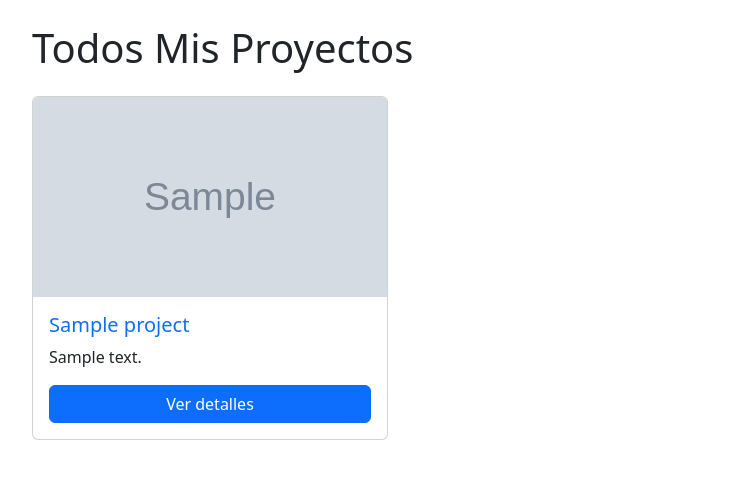
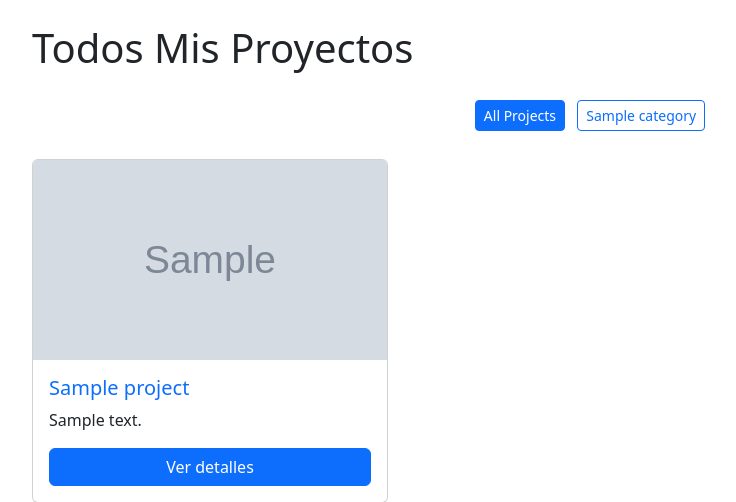
Before and after one commit to marcos-caballeronieto/my-web-portfolio, a Django app: page /projects/ in a window 1280 px wide. Shown: the part 56-558 px from the top of the page, without its empty margins (50-786 px from the left). Run offline with Django 5.2, Linux system fonts and the light colour scheme; tables that the repository leaves empty hold one stand-in row (values such as "Sample post"); grey boxes marked "Sample" are stand-in pictures.

Commit message:
feat(portfolio): Add category filtering for projects
Implements a full category system. Adds a Category model, links it to Projects via a ManyToManyField, updates the admin, and adds filtering logic and buttons to the project list page.

```diff
--- a/portfolio/admin.py
+++ b/portfolio/admin.py
@@ -1,10 +1,12 @@
 from django.contrib import admin
-from .models import Project
+from .models import Project, Category
 
 class ProjectAdmin(admin.ModelAdmin):
     list_display = ('title', 'is_featured')
     list_editable = ('is_featured',)
+    filter_horizontal = ('categories',)
 
 # Register your models here.
 
 admin.site.register(Project, ProjectAdmin)
+admin.site.register(Category)
--- a/portfolio/models.py
+++ b/portfolio/models.py
@@ -1,12 +1,23 @@
 from django.db import models
 
 # Create your models here.
+
+class Category(models.Model):
+    name = models.CharField(max_length=100, unique=True)
+
+    class Meta:
+        verbose_name_plural = "Categories"
+
+    def __str__(self):
+        return self.name
+
 class Project(models.Model):
     title = models.CharField(max_length=200)
     description = models.TextField()
     image = models.ImageField(upload_to='projects/')
     url = models.URLField(blank=True)
     is_featured = models.BooleanField(default=False)
+    categories = models.ManyToManyField(Category, related_name='projects')
 
     def __str__(self):
         return self.title
--- a/portfolio/templates/project_list.html
+++ b/portfolio/templates/project_list.html
@@ -3,6 +3,20 @@
 {% block content %}
     <h1 class="mb-4">Todos Mis Proyectos</h1>
 
+    <div class="text-center mb-4">
+
+        <a href="{% url 'project_list' %}"
+           class="btn {% if not active_category %}btn-primary{% else %}btn-outline-primary{% endif %} btn-sm m-1">
+            All Projects
+        </a>
+
+        {% for category in categories %}
+            <a href="?category={{ category.name }}"
+               class="btn {% if active_category == category.name %}btn-primary{% else %}btn-outline-primary{% endif %} btn-sm m-1">
+                {{ category.name }}
+            </a>
+        {% endfor %}
+    </div>
     <div class="row row-cols-1 row-cols-md-2 row-cols-lg-3 g-4">
 
         {% for project in projects %}
@@ -18,13 +32,15 @@
                             </a>
                         </h5>
                         <p class="card-text">{{ project.description|truncatewords:20 }}</p>
-
                         <a href="{% url 'project_detail' project.pk %}" class="btn btn-primary mt-auto">Ver detalles</a>
                     </div>
                 </div>
             </div>
+
         {% empty %}
-            <p>No hay proyectos para mostrar en este momento.</p>
+            <div class="col">
+                <p>No hay proyectos para mostrar{% if active_category %} en la categoría "{{ active_category }}"{% endif %}.</p>
+            </div>
         {% endfor %}
 
     </div>
--- a/portfolio/views.py
+++ b/portfolio/views.py
@@ -1,5 +1,5 @@
 from django.shortcuts import render, get_object_or_404
-from .models import Project
+from .models import Project, Category
 
 # Create your views here.
 
@@ -20,5 +20,16 @@ def project_detail(request, pk):
     return render(request, './project_detail.html', {'project': project})
 
 def project_list(request):
-    projects = Project.objects.all()
-    return render(request, './project_list.html', {'projects': projects})
+    category_name = request.GET.get('category')
+    if category_name:
+        projects = Project.objects.filter(categories__name=category_name).order_by('-pk')
+    else:
+        projects = Project.objects.all().order_by('-pk')
+
+    categories = Category.objects.all()
+    context = {
+        'projects': projects,
+        'categories': categories,
+        'active_category': category_name,
+    }
+    return render(request, './project_list.html', context)
```
Also changed, not shown: portfolio/migrations/0003_category_project_categories.py (added).
